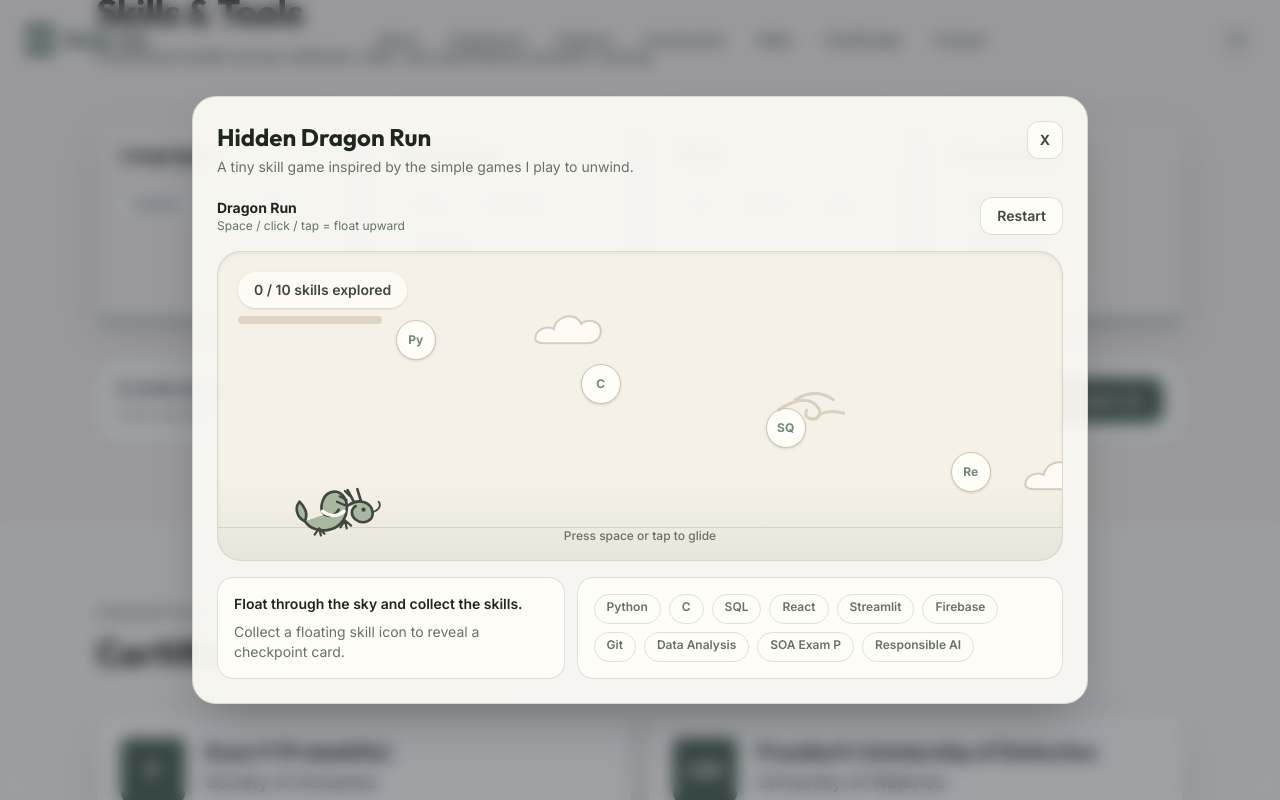
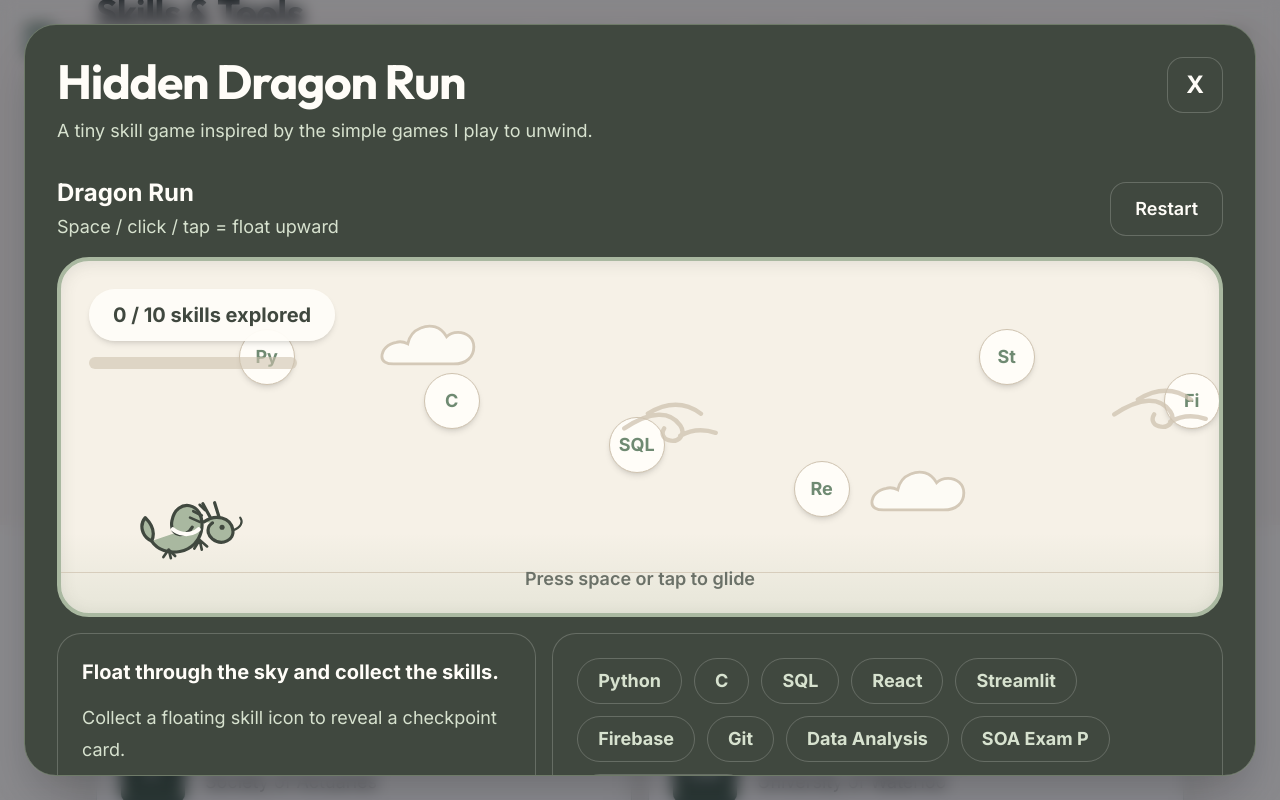
Before and after one commit to molly-xie-uw/website, a React (Vite) app: page / in a window 1280 px wide. Both pictures are taken after a click on the button "Try the hidden dragon run". Shown: the part 3996-4796 px from the top of the page. Built offline with nearby package versions, Linux system fonts and the light colour scheme.

Commit message:
Restyle dragon run modal

```diff
--- a/src/components/DragonMiniGame.jsx
+++ b/src/components/DragonMiniGame.jsx
@@ -2,16 +2,16 @@ import { useCallback, useEffect, useRef, useState } from 'react';
 import DragonMascot from './DragonMascot.jsx';
 
 const skillItems = [
-  { name: 'Python', description: 'Data analysis, Streamlit apps, and quick prototyping.', tag: 'SleepMatch' },
-  { name: 'C', description: 'Memory, pointers, and precise low-level problem solving.', tag: 'Coursework' },
-  { name: 'SQL', description: 'Querying structured data and shaping useful summaries.', tag: 'Data work' },
-  { name: 'React', description: 'Reusable UI components for polished web experiences.', tag: 'Portfolio' },
-  { name: 'Streamlit', description: 'Turning Python analysis into interactive tools quickly.', tag: 'SleepMatch' },
-  { name: 'Firebase', description: 'Auth, realtime data, and backend features for apps.', tag: 'MatchaMatch' },
-  { name: 'Git', description: 'Version control and collaborative project workflow.', tag: 'Projects' },
-  { name: 'Data Analysis', description: 'Finding patterns, testing assumptions, and explaining results.', tag: 'Research' },
-  { name: 'SOA Exam P', description: 'Probability foundations for actuarial and risk reasoning.', tag: 'Credential' },
-  { name: 'Responsible AI', description: 'Evaluating AI systems with context, care, and tradeoffs.', tag: 'Interest' },
+  { name: 'Python', short: 'Py', description: 'Data analysis, Streamlit apps, and quick prototyping.', tag: 'SleepMatch' },
+  { name: 'C', short: 'C', description: 'Memory, pointers, and precise low-level problem solving.', tag: 'Coursework' },
+  { name: 'SQL', short: 'SQL', description: 'Querying structured data and shaping useful summaries.', tag: 'Data work' },
+  { name: 'React', short: 'Re', description: 'Reusable UI components for polished web experiences.', tag: 'Portfolio' },
+  { name: 'Streamlit', short: 'St', description: 'Turning Python analysis into interactive tools quickly.', tag: 'SleepMatch' },
+  { name: 'Firebase', short: 'Fi', description: 'Auth, realtime data, and backend features for apps.', tag: 'MatchaMatch' },
+  { name: 'Git', short: 'Gi', description: 'Version control and collaborative project workflow.', tag: 'Projects' },
+  { name: 'Data Analysis', short: 'Da', description: 'Finding patterns, testing assumptions, and explaining results.', tag: 'Research' },
+  { name: 'SOA Exam P', short: 'SO', description: 'Probability foundations for actuarial and risk reasoning.', tag: 'Credential' },
+  { name: 'Responsible AI', short: 'AI', description: 'Evaluating AI systems with context, care, and tradeoffs.', tag: 'Interest' },
 ];
 
 const prefersReducedMotion = () => window.matchMedia?.('(prefers-reduced-motion: reduce)').matches;
@@ -149,17 +149,17 @@ export default function DragonMiniGame() {
     return () => cancelAnimationFrame(frameRef.current);
   }, [message]);
 
-  const currentSkill = skillItems.find((skill) => collected.includes(skill.name));
+  const currentSkill = skillItems.find((skill) => skill.name === collected[collected.length - 1]);
   const dragonState = status === 'over' ? 'hit' : velocity < -1 ? 'rise' : velocity > 2 ? 'descend' : collected.length ? 'glide' : 'idle';
 
   return (
     <div className="space-y-4">
-      <div className="flex flex-col gap-3 sm:flex-row sm:items-center sm:justify-between">
+      <div className="flex flex-col gap-4 sm:flex-row sm:items-center sm:justify-between">
         <div>
-          <p className="text-sm font-bold text-slate-800">Dragon Run</p>
-          <p className="text-xs text-slate-500">Space / click / tap = float upward</p>
+          <p className="text-2xl font-bold text-[#FFFDF8]">Dragon Run</p>
+          <p className="mt-1 text-lg text-[#d7e2cf]">Space / click / tap = float upward</p>
         </div>
-        <button type="button" onClick={restart} className="rounded-xl border border-slate-200 bg-white px-4 py-2 text-sm font-semibold text-slate-700 transition hover:border-matcha-400 hover:text-matcha-700">
+        <button type="button" onClick={restart} className="rounded-2xl border border-[#FFFDF8]/20 bg-[#40483F] px-6 py-3 text-lg font-semibold text-[#FFFDF8] transition hover:border-[#A9B8A0] hover:bg-[#4b554a]">
           Restart
         </button>
       </div>
@@ -168,37 +168,37 @@ export default function DragonMiniGame() {
         type="button"
         onClick={floatUp}
         onPointerDown={floatUp}
-        className="relative h-[310px] w-full overflow-hidden rounded-3xl border border-slate-200 bg-[#F6F1E7] text-left shadow-inner focus:outline-none focus:ring-2 focus:ring-matcha-500"
+        className="relative h-[360px] w-full overflow-hidden rounded-[2rem] border-4 border-[#A9B8A0] bg-[#F6F1E7] text-left shadow-[inset_0_2px_16px_rgba(64,72,63,0.12)] focus:outline-none focus:ring-2 focus:ring-[#A9B8A0]"
         aria-label="Dragon Run game area. Press Space or tap to float upward."
       >
-        <div className="absolute left-5 top-5 z-20 rounded-full bg-[#FFFDF8]/85 px-4 py-2 text-sm font-semibold text-[#40483F] shadow-sm">
+        <div className="absolute left-7 top-7 z-20 rounded-full bg-[#FFFDF8]/95 px-6 py-3 text-xl font-bold text-[#40483F] shadow-md">
           {collected.length} / {skillItems.length} skills explored
         </div>
-        <div className="absolute left-5 top-16 z-20 h-2 w-36 overflow-hidden rounded-full bg-[#CFC3B0]/60">
+        <div className="absolute left-7 top-24 z-20 h-3 w-52 overflow-hidden rounded-full bg-[#CFC3B0]/60">
           <div className="h-full rounded-full bg-[#6F8A72] transition-all" style={{ width: `${(collected.length / skillItems.length) * 100}%` }} />
         </div>
-        <p className="absolute bottom-4 left-1/2 z-20 -translate-x-1/2 text-xs font-medium text-[#6b7168]">Press space or tap to glide</p>
+        <p className="absolute bottom-5 left-1/2 z-20 -translate-x-1/2 text-lg font-semibold text-[#6b7168]">Press space or tap to glide</p>
 
         <div className="absolute inset-x-0 bottom-0 h-20 bg-gradient-to-t from-[#A9B8A0]/20 to-transparent" />
-        <div className="absolute bottom-8 left-0 h-px w-full bg-[#CFC3B0]/60" />
+        <div className="absolute bottom-10 left-0 h-px w-full bg-[#CFC3B0]/75" />
 
-        <div className="absolute left-[62px] z-10 h-20 w-28 transition-transform" style={{ top: dragonY }}>
-          <DragonMascot state={dragonState} className="h-20 w-28" />
+        <div className="absolute left-[64px] z-10 h-24 w-32 transition-transform" style={{ top: dragonY }}>
+          <DragonMascot state={dragonState} className="h-24 w-32" />
         </div>
 
         {objects.map((object) => {
           if (object.type === 'skill') {
             if (object.collected) return null;
             return (
-              <div key={object.id} className="absolute flex h-10 w-10 items-center justify-center rounded-full border border-[#CFC3B0] bg-[#FFFDF8] text-xs font-bold text-[#6F8A72] shadow-sm" style={{ left: object.x, top: object.y }}>
-                {object.skill.name.slice(0, 2)}
+              <div key={object.id} className="absolute flex h-14 w-14 items-center justify-center rounded-full border border-[#CFC3B0] bg-[#FFFDF8] text-lg font-bold text-[#6F8A72] shadow-md" style={{ left: object.x, top: object.y }}>
+                {object.skill.short}
               </div>
             );
           }
           return object.type === 'cloud' ? (
-            <Cloud key={object.id} className="absolute h-12 w-20 opacity-80" style={{ left: object.x, top: object.y }} />
+            <Cloud key={object.id} className="absolute h-16 w-28 opacity-85" style={{ left: object.x, top: object.y }} />
           ) : (
-            <WindSwirl key={object.id} className="absolute h-12 w-20 opacity-70" style={{ left: object.x, top: object.y }} />
+            <WindSwirl key={object.id} className="absolute h-16 w-28 opacity-75" style={{ left: object.x, top: object.y }} />
           );
         })}
 
@@ -214,18 +214,18 @@ export default function DragonMiniGame() {
         ) : null}
       </button>
 
-      <div className="grid gap-3 md:grid-cols-[1fr_1.4fr]">
-        <div className="rounded-2xl border border-slate-100 bg-white p-4">
-          <p className="text-sm font-semibold text-slate-800">{message}</p>
+      <div className="grid gap-4 md:grid-cols-[1fr_1.4fr]">
+        <div className="rounded-3xl border border-[#FFFDF8]/20 bg-[#40483F] p-6 text-[#FFFDF8]">
+          <p className="text-xl font-bold text-[#FFFDF8]">{message}</p>
           {currentSkill ? (
-            <p className="mt-2 text-sm text-slate-600">{currentSkill.description} <span className="font-semibold text-matcha-700">Related: {currentSkill.tag}</span></p>
+            <p className="mt-4 text-lg leading-8 text-[#FFFDF8]">{currentSkill.description} <span className="font-bold text-[#d7e2cf]">Related: {currentSkill.tag}</span></p>
           ) : (
-            <p className="mt-2 text-sm text-slate-500">Collect a floating skill icon to reveal a checkpoint card.</p>
+            <p className="mt-4 text-lg leading-8 text-[#d7e2cf]">Collect a floating skill icon to reveal a checkpoint card.</p>
           )}
         </div>
-        <div className="flex flex-wrap gap-2 rounded-2xl border border-slate-100 bg-white p-4">
+        <div className="flex flex-wrap gap-3 rounded-3xl border border-[#FFFDF8]/20 bg-[#40483F] p-6">
           {skillItems.map((skill) => (
-            <span key={skill.name} className={`rounded-full border px-3 py-1 text-xs font-semibold transition ${collected.includes(skill.name) ? 'border-matcha-500 bg-matcha-100 text-matcha-800' : 'border-slate-200 text-slate-500'}`}>
+            <span key={skill.name} className={`rounded-full border px-5 py-2 text-lg font-bold transition ${collected.includes(skill.name) ? 'border-[#A9B8A0] bg-[#6F8A72]/40 text-[#FFFDF8]' : 'border-[#FFFDF8]/20 text-[#d7e2cf]'}`}>
               {skill.name}
             </span>
           ))}
--- a/src/components/DragonRunModal.jsx
+++ b/src/components/DragonRunModal.jsx
@@ -23,14 +23,32 @@ export default function DragonRunModal({ open, onClose }) {
   if (!open) return null;
 
   return (
-    <div className="fixed inset-0 z-[120] flex items-center justify-center bg-slate-900/40 p-4 backdrop-blur-sm" role="dialog" aria-modal="true" aria-labelledby="dragon-run-title" onMouseDown={(event) => { if (event.target === event.currentTarget) onClose(); }}>
-      <div className="max-h-[92vh] w-full max-w-4xl overflow-y-auto rounded-3xl border border-slate-100 bg-white p-5 shadow-2xl md:p-6">
-        <div className="mb-5 flex items-start justify-between gap-4">
+    <div
+      className="fixed inset-0 z-[120] flex items-center justify-center bg-slate-950/45 p-3 backdrop-blur-sm md:p-6"
+      role="dialog"
+      aria-modal="true"
+      aria-labelledby="dragon-run-title"
+      onMouseDown={(event) => {
+        if (event.target === event.currentTarget) onClose();
+      }}
+    >
+      <div className="max-h-[94vh] w-full max-w-7xl overflow-y-auto rounded-[2rem] border border-[#6f7b69] bg-[#40483F] p-6 text-[#FFFDF8] shadow-2xl md:p-8">
+        <div className="mb-8 flex items-start justify-between gap-6">
           <div>
-            <h2 id="dragon-run-title" className="font-display text-2xl font-bold text-slate-800">Hidden Dragon Run</h2>
-            <p className="mt-1 text-sm text-slate-500">A tiny skill game inspired by the simple games I play to unwind.</p>
+            <h2 id="dragon-run-title" className="font-display text-4xl font-bold tracking-tight text-[#FFFDF8] md:text-5xl">
+              Hidden Dragon Run
+            </h2>
+            <p className="mt-3 max-w-3xl text-lg leading-7 text-[#d7e2cf]">
+              A tiny skill game inspired by the simple games I play to unwind.
+            </p>
           </div>
-          <button ref={closeButtonRef} type="button" onClick={onClose} className="rounded-xl border border-slate-200 bg-white px-3 py-2 text-sm font-bold text-slate-700 transition hover:border-matcha-400 hover:text-matcha-700" aria-label="Close Dragon Run">
+          <button
+            ref={closeButtonRef}
+            type="button"
+            onClick={onClose}
+            className="flex h-14 w-14 shrink-0 items-center justify-center rounded-2xl border border-[#FFFDF8]/20 bg-[#40483F] text-2xl font-bold text-[#FFFDF8] transition hover:border-[#A9B8A0] hover:bg-[#4b554a]"
+            aria-label="Close Dragon Run"
+          >
             X
           </button>
         </div>
```
